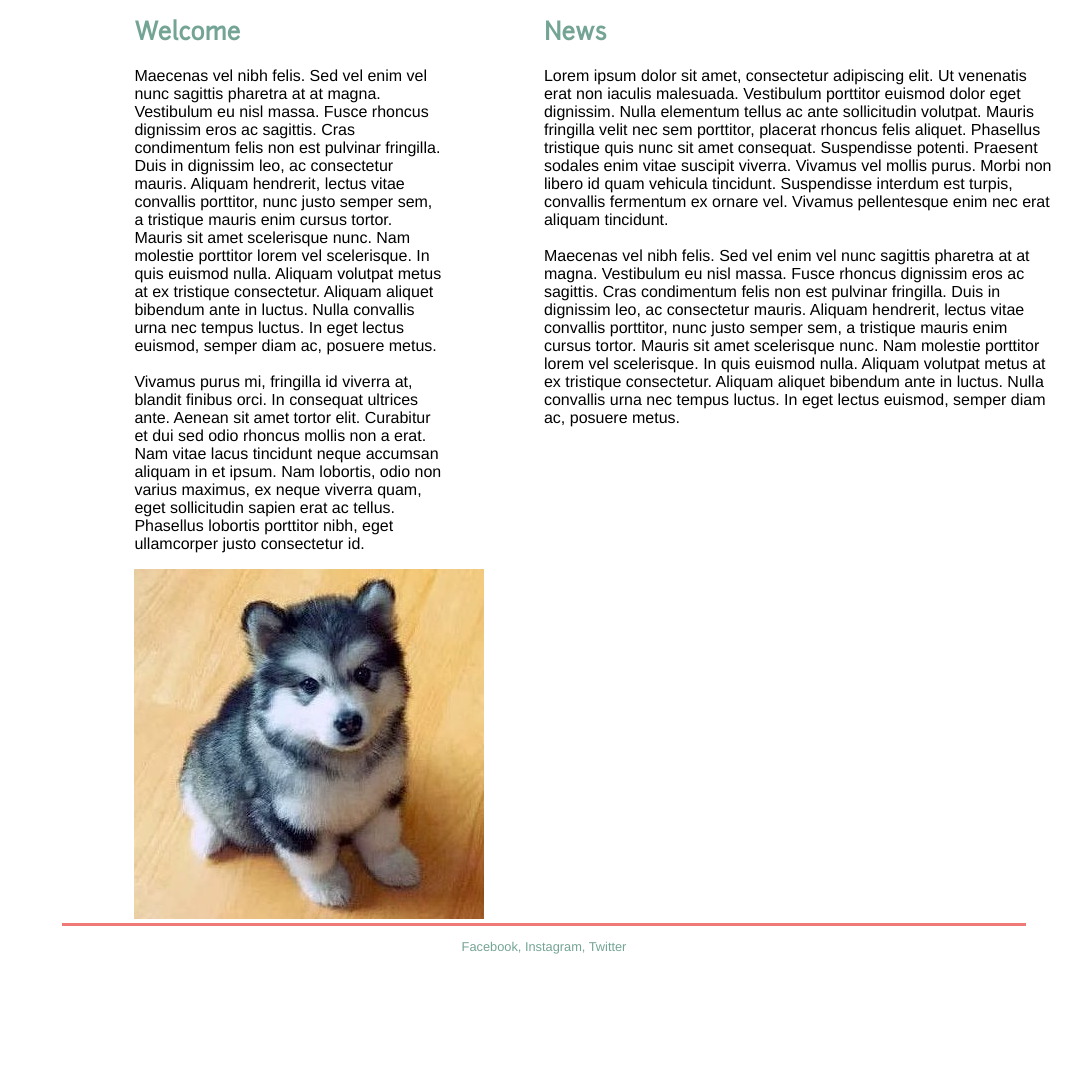
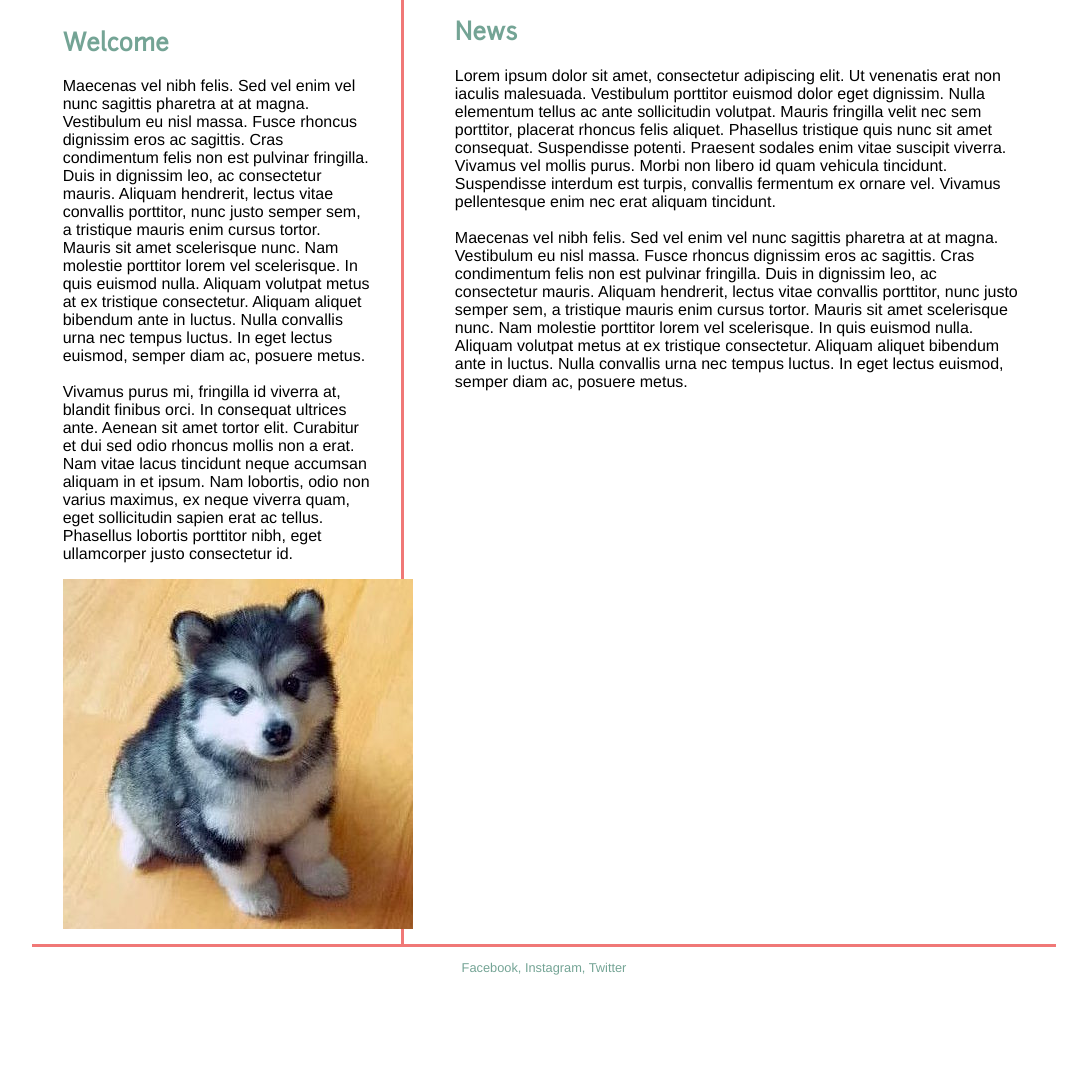
Before and after one commit to beruburu/Jojo, a PHP site: page / in a window 1280 px wide; the page is wider, and only the part inside the window is pictured. Shown: the part 213-1295 px from the top of that part, without its empty margins (96-1183 px from the left). After the commit the page ends 1188 px from the top of that part, so only its background shows below. Run offline with PHP 8.4, Linux system fonts and the light colour scheme.

Commit message:
changed columns

```diff
--- a/Style/Base.css
+++ b/Style/Base.css
@@ -121,11 +121,13 @@ h2 {
     float: left;
     width: 30%;
     padding-left: 10%;
+    border-right: 3px solid #f07877;
+    padding: 1% 3%;
 }
 #rightcol {
-    padding-left: 10%;
+    padding-left: 5%;
     float: left;
-    width: 50%;
+    width: 55%;
 }
 footer {
     border-top: 3px solid #f07877;
@@ -133,12 +135,10 @@ footer {
     text-align: center;
     font-size: 0.8em;
     color: #74A495;
-    margin: 30px;
 }
 #content {
     width: 1024px;
     margin: auto;
-    margin-bottom: 10%;
 }
 header a {
     text-decoration: none;
```
